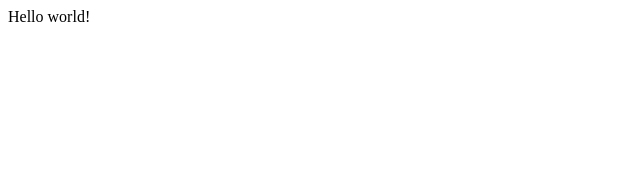
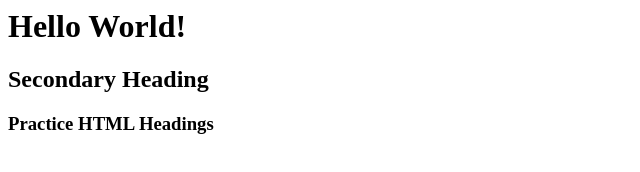
Before and after one commit to carissagerzeny/carissagerzeny.github.io, a plain HTML site: page index.html in a window 1280 px wide. Shown: the whole page, without its empty margins (0-640 px from the left). Drawn offline with Linux system fonts and the light colour scheme.

Commit message:
Practice HTML Headings

```diff
--- a/index.html
+++ b/index.html
@@ -1 +1,3 @@
-Hello world!
+<h1>Hello World!</h1>
+<h2>Secondary Heading</h2>
+<h3>Practice HTML Headings</h3>
```
